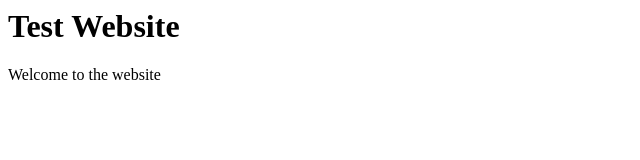
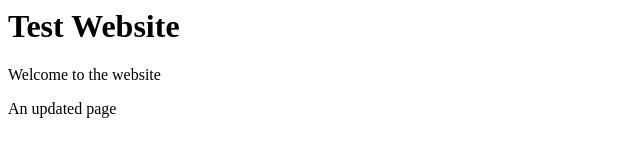
Before and after one commit to connectedblue/test_website, a plain HTML site: page index.html in a window 1280 px wide. Shown: the whole page, without its empty margins (0-640 px from the left). Drawn offline with Linux system fonts and the light colour scheme.

Commit message:
Update index.html

```diff
--- a/index.html
+++ b/index.html
@@ -2,5 +2,6 @@
   <body>
     <h1>Test Website</h1>
     <p>Welcome to the website</p>
+    <p>An updated page</p>
   </body>
 </html>
```
